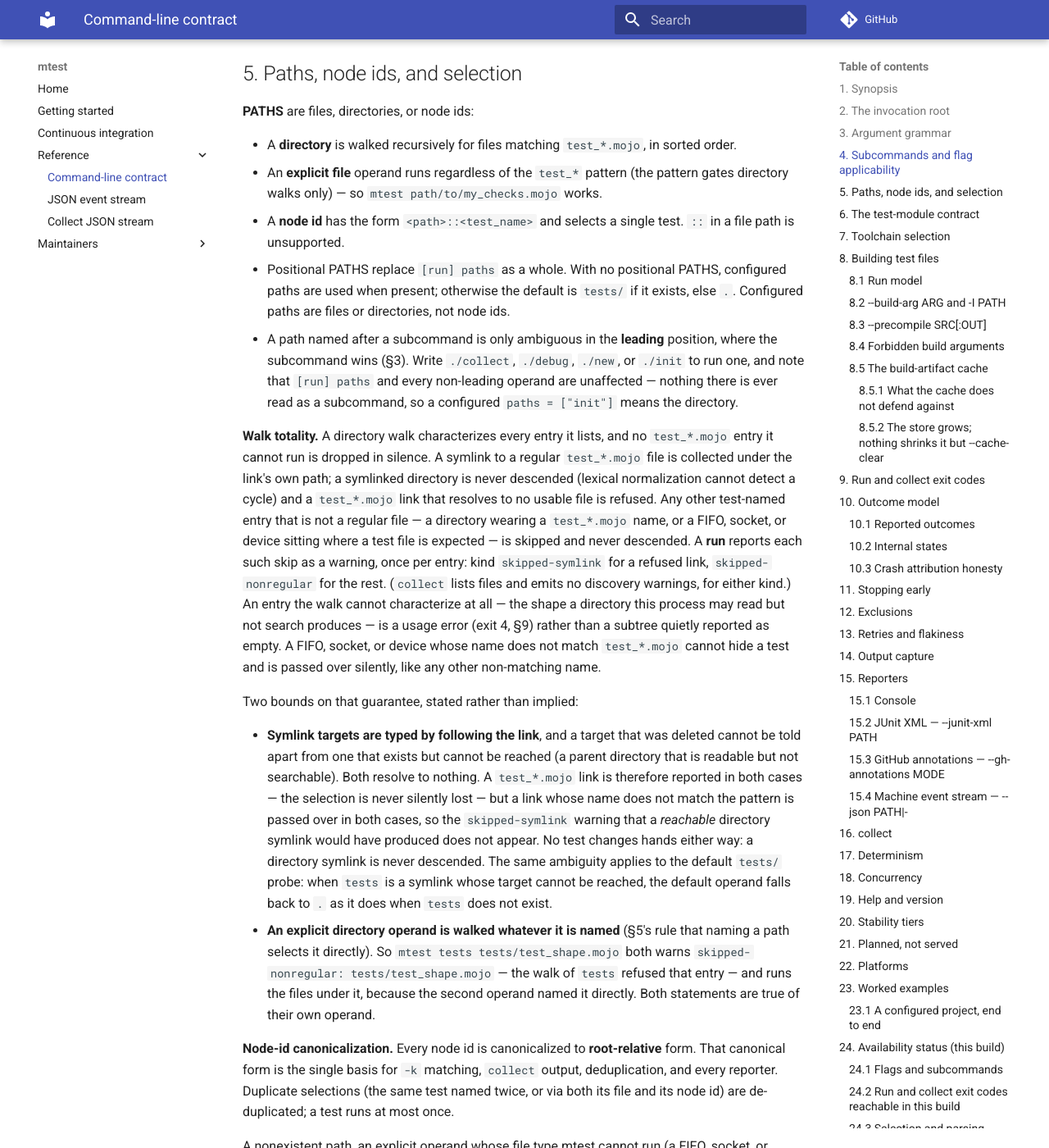
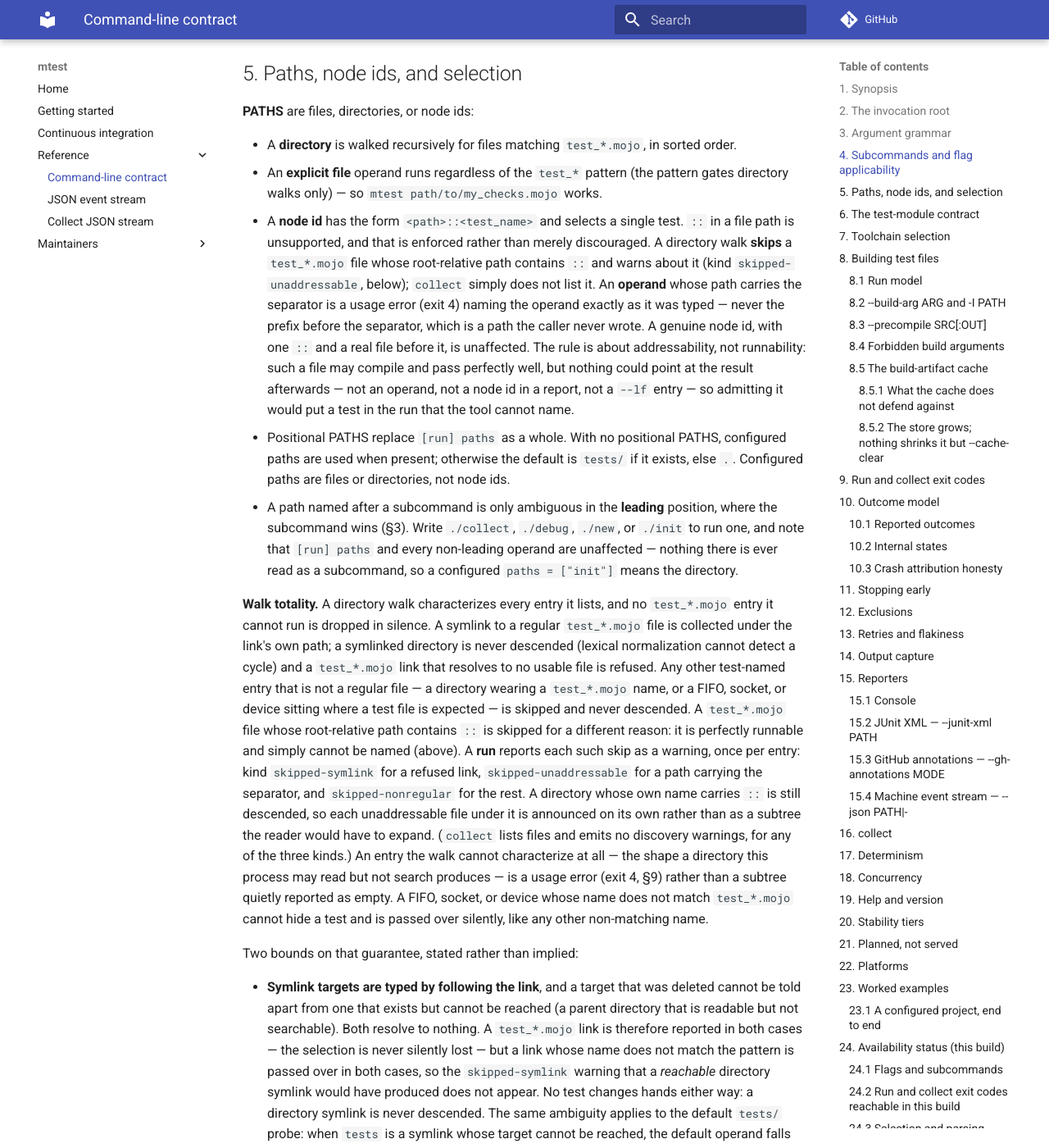
Before and after one commit to mikeleppane/mtest, an MkDocs documentation site: the page built from docs/cli-contract.md, in a window 1280 px wide and 1400 px high, scrolled down 6831 px. Shown: the whole window at 82% size. Built offline with MkDocs 1.6.1 and Material for MkDocs 9.7.7, drawn with Linux system fonts in a browser that asks for light colours; comment, search, counter and statistics services are not loaded; some of the changed text lies outside the part shown.

Commit message:
fix(discover): enforce the rule that a path may not contain '::'
§5 has always said `::` in a file path is unsupported, and nothing
enforced it. A directory walk collected `tests/co::l/test_x.mojo`,
`collect` listed it, and a run ran it — while no operand could reach it,
because an operand splits at its FIRST separator. So the file became a
node id whose path was `tests/co` and whose test name was the rest of
the path, and the refusal read `no such path 'tests/co'`: a path the
caller never typed, describing a problem that was not theirs. Our own
collect-stream documentation then told consumers how to parse ids the
tool would not act on.

Enforcement, not a wider grammar. A walk now skips a `test_*.mojo` file
whose root-relative path carries the separator and warns once per entry
with the new `skipped-unaddressable` kind, beside the two kinds §5's
walk-totality rule already promises; a directory carrying one is still
descended, so each file is announced on its own. `collect` lists files
rather than warnings, so it simply omits them.

An operand gets an accurate refusal, still exit 4, quoting the operand
as typed. Two shapes reach it, because an operand's file part can never
hold a separator: a name part carrying `/` is not a test name at all,
and a node id whose file is missing while the whole operand names
something on disk was a path too. A genuine node id is untouched, and a
node id for a file that does not exist keeps its own message.

The rule is about addressability rather than runnability. Such a file
may compile and pass; nothing could point at the result afterwards, so
admitting it puts a test in the report that the runner cannot name.

```diff
--- a/docs/cli-contract.md
+++ b/docs/cli-contract.md
@@ -284,7 +284,18 @@
 - An **explicit file** operand runs regardless of the `test_*` pattern (the
   pattern gates directory walks only) — so `mtest path/to/my_checks.mojo` works.
 - A **node id** has the form `<path>::<test_name>` and selects a single test.
-  `::` in a file path is unsupported.
+  `::` in a file path is unsupported, and that is enforced rather than merely
+  discouraged. A directory walk **skips** a `test_*.mojo` file whose
+  root-relative path contains `::` and warns about it (kind
+  `skipped-unaddressable`, below); `collect` simply does not list it. An
+  **operand** whose path carries the separator is a usage error (exit 4)
+  naming the operand exactly as it was typed — never the prefix before the
+  separator, which is a path the caller never wrote. A genuine node id, with
+  one `::` and a real file before it, is unaffected. The rule is about
+  addressability, not runnability: such a file may compile and pass perfectly
+  well, but nothing could point at the result afterwards — not an operand, not
+  a node id in a report, not a `--lf` entry — so admitting it would put a test
+  in the run that the tool cannot name.
 - Positional PATHS replace `[run] paths` as a whole. With no positional PATHS,
   configured paths are used when present; otherwise the default is `tests/` if
   it exists, else `.`. Configured paths are files or directories, not node ids.
@@ -301,10 +312,16 @@
 a `test_*.mojo` link that resolves to no usable file is refused. Any other
 test-named entry that is not a regular file — a directory wearing a
 `test_*.mojo` name, or a FIFO, socket, or device sitting where a test file is
-expected — is skipped and never descended. A **run** reports each such skip as
-a warning, once per entry: kind `skipped-symlink` for a refused link,
-`skipped-nonregular` for the rest. (`collect` lists files and emits no
-discovery warnings, for either kind.) An entry the walk cannot characterize at
+expected — is skipped and never descended. A `test_*.mojo` file whose
+root-relative path contains `::` is skipped for a different reason: it is
+perfectly runnable and simply cannot be named (above). A **run** reports each
+such skip as a warning, once per entry: kind `skipped-symlink` for a refused
+link, `skipped-unaddressable` for a path carrying the separator, and
+`skipped-nonregular` for the rest. A directory whose own name carries `::` is
+still descended, so each unaddressable file under it is announced on its own
+rather than as a subtree the reader would have to expand. (`collect` lists
+files and emits no discovery warnings, for any of the three kinds.) An entry
+the walk cannot characterize at
 all — the shape a directory this process may read but not search produces — is
 a usage error (exit 4, §9) rather than a subtree quietly reported as empty. A
 FIFO, socket, or device whose name does not match `test_*.mojo` cannot hide a
@@ -337,7 +354,9 @@
 
 A nonexistent path, an explicit operand whose file type mtest cannot run (a
 FIFO, socket, or device — refused as `unsupported file type`, never as `no such
-path`), or a node id naming a file that exists but a test that does
+path`), an operand that spells a path with `::` (refused as `unsupported path`,
+never as `no such path` for the prefix before the separator), or a node id
+naming a file that exists but a test that does
 not, is a usage error (exit 4). That check happens **after** the file's
 `--skip-all` collection probe (§6) reports its universe of test names: an
 unknown node id is an exit-4 error raised post-probe, before any test body
```
Also changed, not shown: docs/collect-stream.md (+8 -5 lines), docs/json-stream.md (+1 -1 lines), 11 other files.
